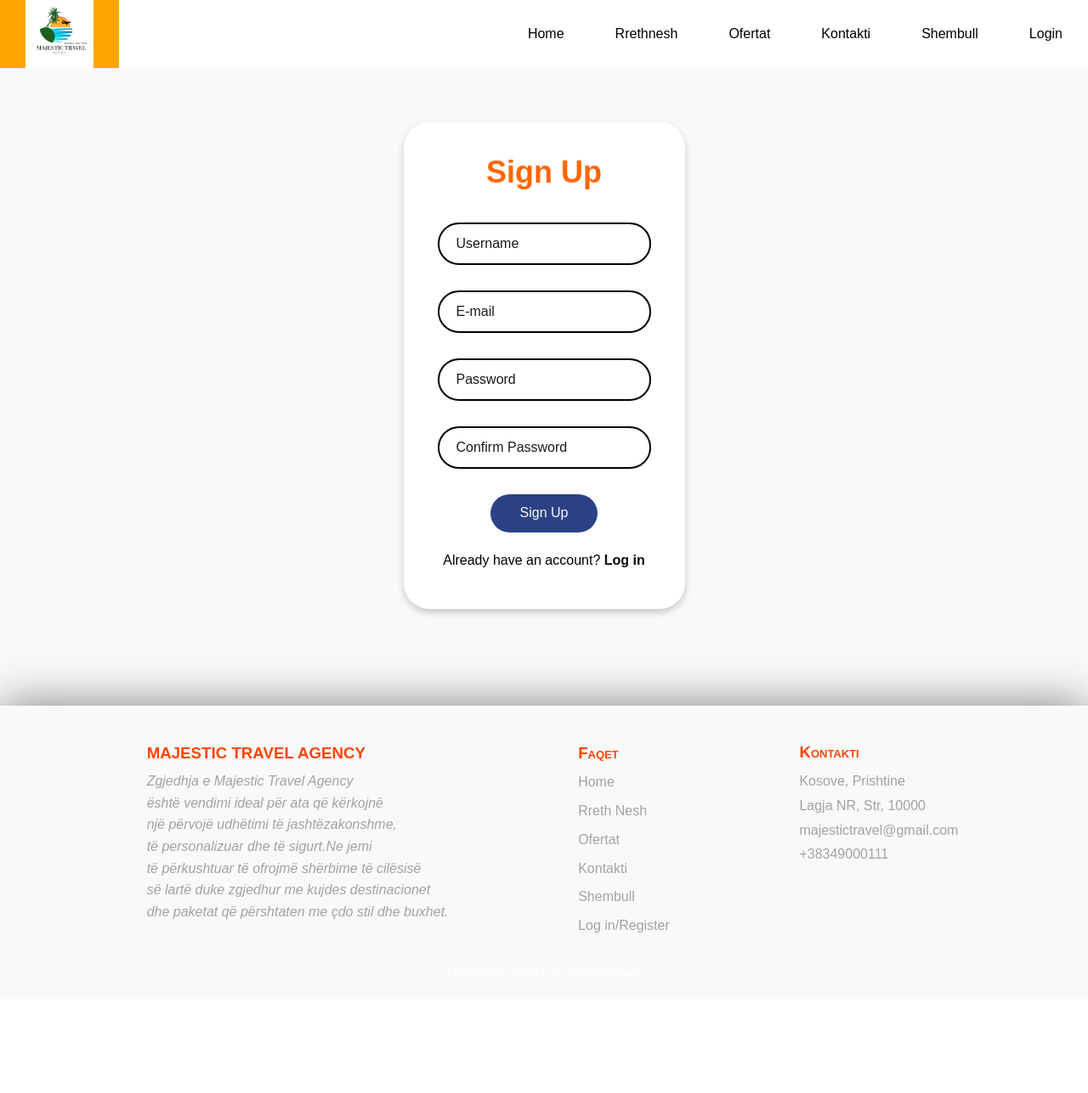
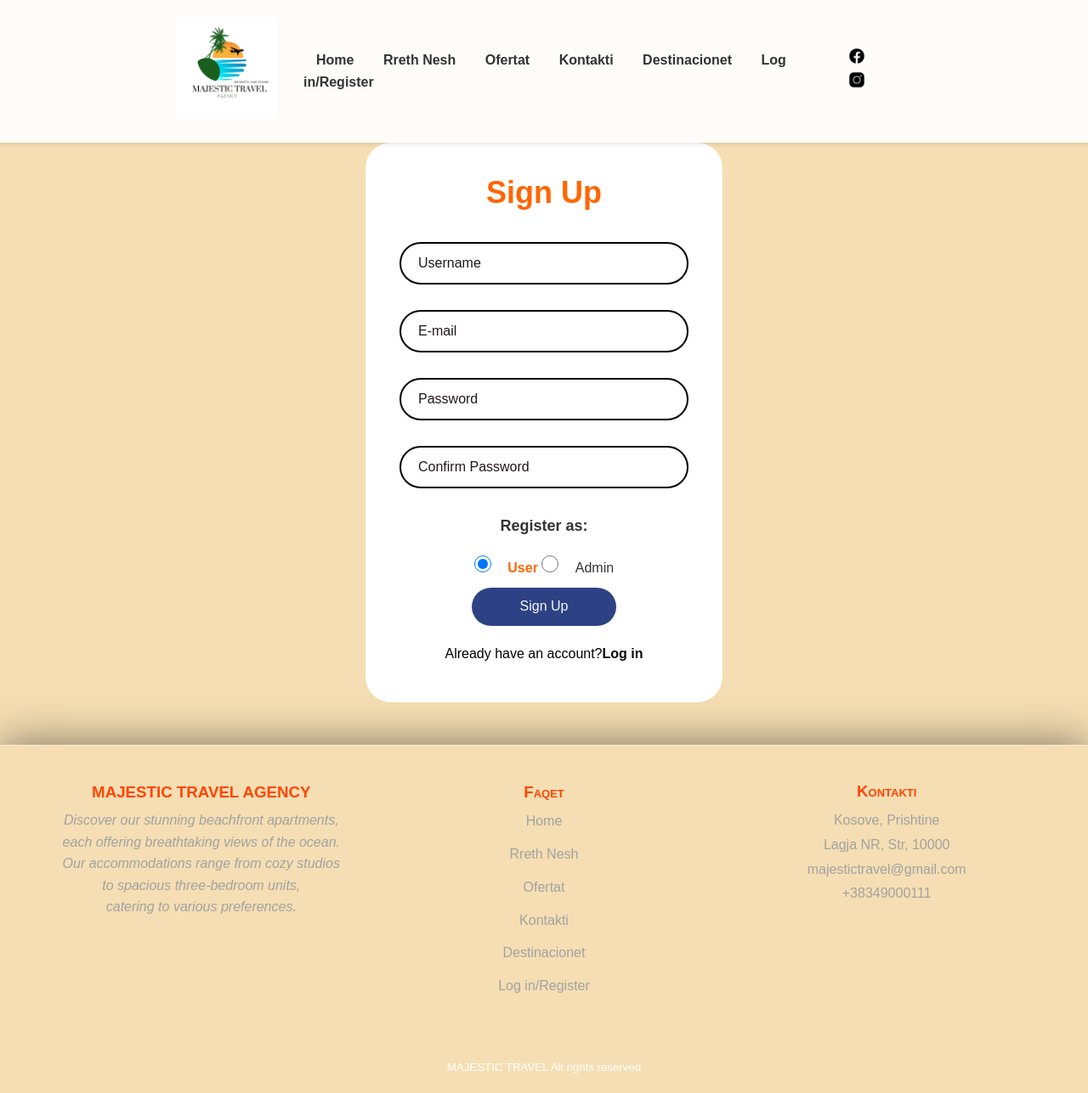
Before and after one commit to OketaShuki/TravelAgencyProjekti, a PHP site: page /register.php in a window 1280 px wide. Shown: the whole page at 85% size. Before the commit the page ends 1098 px from the top, so only its background shows below. Run offline with PHP 8.4, Linux system fonts and the light colour scheme.

Commit message:
Ndarja e roleve admin dhe user te register forma ku pastaj keto te dhena shkojne ne dashboard punime ne php css javascript

```diff
--- a/register.css
+++ b/register.css
@@ -6,121 +6,69 @@
 }
 
 body {
-    background-color: #f9f9f9;
+  background-color: wheat; /* background color of register */
   color: #333;
   line-height: 1.6;
 }
 
-  /*Stilimi i Headerit */
-  nav{
-    background-color: white;
-    box-shadow: 3px 3px 5px rgba(0, 0, 0, 0.1);
-    height: 80px;
-  }
-  nav ul{
-    width: 100%;
-    list-style: none;
+/* Header styling */
+.headerContainer {
   display: flex;
-    justify-content: flex-end;
+  justify-content: space-between;
   align-items: center;
-  }
-  nav li{
-    height: 80px;
+  padding: 20px 5%;
+  position: sticky;
+  top: 0;
+  background-color: rgba(255, 255, 255, 0.9);
+  box-shadow: 0 2px 5px rgba(0, 0, 0, 0.1);
+  z-index: 1000;
 }
 
-  nav a{
-    height: 100%;
-    padding: 0 30px;
+.headerContainer a {
   text-decoration: none;
-    display: flex;
-    align-items: center;
-    color: black;
-  }
-  nav a:hover{
-    background-color: orange;
-  }
-  nav li:first-child{
-    margin-right: auto;
-    padding: 0%;
+  color: #333;
+  font-weight: 600;
+  margin: 0 15px;
 }
 
-  nav li:last-child {
-    display: flex;
-    align-items: center;
-    height: 50px;
-  }
-  nav li:last-child img {
-    height: 30px;
-    width: 30px;
-    padding: 10px;
+.headerContainer a:hover {
+  color: #ff6600;
 }
 
-  nav li:last-child a:hover {
-    background-color: orange;
+
+  .logoand img {
+    width: 120px;
+    height: auto;
+    margin-right: 15px;
 }
-  .sidebar {
-    position: fixed;
-    top: 0;
-    right: 0;
-    height: 100vh;
-    width: 250px;
-    z-index: 999;
-    background-color: rgba(255, 255, 255, 0.2);
-    backdrop-filter: blur(10px);
-    box-shadow: -10px 0 10px rgba(0, 0, 0, 0.1);
-    display: none;
-    flex-direction: column;
-    align-items: flex-start;
-    justify-content: flex-start;
+
+.socialmedias img {
+  max-height: 20px;
+  margin-left: 10px;
 }
-  .sidebar li{
-    width: 100%;
-  }
-  .sidebar a{
-    width: 100%;
-  }
-  .menu-button{
-    display: none;
-  }
-  @media (max-width: 800px) {
-    .hideOnMobile{
-        display: none;
-    }
-    .menu-button {
-        display: block;
-    }
-  }
-  @media (max-width: 400px) {
-    .sidebar{
-        width: 100%;
-    }
-  }
-  /* end of header */
+/*             heAader                        */
 
-
-  /* Stilizimi i main  */
-
-  .wrapper-background {
-    margin: auto;
-    margin-bottom: auto;
-    background-color: #f9f9f9;
-    width: 100%;
+.body3 {
   display: flex;
   justify-content: center;
   align-items: center;
-
+  min-height: 100vh;
+  background: url(img.16.jpg) no-repeat;
+  background-size: cover;
+  background-position: center;
+  background-color: rgb(255, 255, 255);
 
 }
 
 .wrapper3 {
-      width: auto;
+  width: 420px;
+  background: transparent;
   background-color: rgb(255, 255, 255);
   color: whitesmoke;
+  backdrop-filter: blur(5px);
   border-radius: 30px;
   padding: 30px 40px;
-      margin-top: 5%;
-      margin-bottom: 5%;
-      box-shadow: 0 4px 8px rgba(0, 0, 0, 0.2);
+  margin: auto;
 }
 
 
@@ -148,12 +96,12 @@
   border: 2px solid rgb(0, 0, 0);
   border-radius: 40px;
   font-size: 16px;
-      color: rgb(0, 0, 0);
+  color: rgb(166, 47, 47);
   padding: 20px 20px 20px 20px;
 }
 
 .input-box3 input {
-      color: rgb(0, 0, 0);
+  color: rgb(226, 24, 24);
 }
 
 .input-box3 i {
@@ -193,9 +141,61 @@
 .input-box3 input::placeholder {
   color: rgb(31, 24, 24);
 }
+/* Role Selection Section */
+.roles {
+margin-top: 20px;
+text-align: center;
+}
+
+.roles p {
+font-size: 18px;
+font-weight: bold;
+color: #333;
+margin-bottom: 10px;
+}
+
+.role-option {
+margin: 10px 0;
+display: inline-block;
+}
+
+.roles input[type="radio"] {
+margin-right: 10px;
+cursor: pointer;
+width: 20px;
+height: 20px;
+}
+
+/* Make sure labels are visible and styled properly */
+.roles label {
+font-size: 16px;
+cursor: pointer;
+color: #333;
+font-weight: normal;
+margin-left: 5px;
+}
+
+/* Add hover effect */
+.roles label:hover {
+color: #ff6600;
+}
+
+/* Style for checked radio button */
+.roles input[type="radio"]:checked + label {
+font-weight: bold;
+color: #ff6600;
+}
+
+.roles label p {
+display: inline;
+color: #333;
+font-size: 16px;
+margin: 0;
+}
 
 
-/*Stilizimi i footer */
+/*     footer css  ====================================*/
+
 .footer-content{
 font-family: sans-serif;
 font-weight: 300;
@@ -244,44 +244,29 @@
 padding-bottom: 5px;
 font-family: sans-serif;
 font-variant: small-caps;
-  display: flex;
-	flex-direction: column;
-	flex-wrap: nowrap;
-	justify-content: flex-start;
-	align-items: baseline;
-	align-content: center;
 }
 
-.nav-elements {
-  display: flex;
-	flex-direction: column;
-	flex-wrap: nowrap;
-	justify-content: flex-start;
-	align-items: baseline;
-	align-content: center;
-  gap: 5px;
+.nav-elements{
+width: auto;
+cursor: pointer;
+font-family: sans-serif;
 }
 
-.nav-elements a {
+.nav-elements :hover{
+color: #ff4500;
+}
+
+.nav-elements>a{
 line-height: 1.8em;
 text-decoration: none;
 color: rgb(162, 162, 162);
-  font-family: sans-serif;
 }
-
-.nav-elements a:hover {
-  color: #ff4500;
-}
-
 
 .footer-contact{
 line-height: 1.8em;
 display: flex;
 flex-direction: column;
-	flex-wrap: nowrap;
-	justify-content: flex-start;
-	align-items: baseline;
-	align-content: center;
+text-align: center;
 }
 
 .footer-contact>p, .fcontact-a>a{
@@ -301,83 +286,55 @@ footer{
 box-shadow: 0 0 50px rgba(0, 0, 0, 0.5);
 margin-top: 50px;
 }
-@media (max-width: 750px) {
-  .pershkrimet-container {
-    display: flex;
-    flex-direction: column;
-    padding: 20px 5%;
-    justify-content: center;
-    align-items: center;
+
+/* Desktop */
+@media (min-width: 1024px) {
+.headerContainer {
+  padding: 20px 15%;
 }
 
-  .pershkrimi, .pershkrimi1 {
-    width: 100%; /* Siguron që elementi mbulon gjithë gjerësinë e ekranit */
-    padding: 15px; /* Hapësirë anash për të dhënë estetikë */
-    box-sizing: border-box; /* Përfshin padding brenda gjerësisë */
-    text-align: center; /* Qendron përmbajtjen për pajisje të vogla */
-  }
-
-  .pershkrimi img, .pershkrimi1 img {
-    width: 100%; /* Siguron që imazhi përshtatet në ekran */
-    height: auto; /* Ruaj raportin e aspektit të imazhit */
+.mySlides img {
+  height: 700px;
 }
 
 .row, .row1 {
-    width: 100%; /* Mbulo gjithë ekranin për çdo rresht */
-    margin: 10px 0; /* Hapësirë midis rreshtave */
-  }
-  .slideshow-container {
-    max-width: 100%;
-    height: 300px; /* Redukto lartësinë e sliderit për pajisjet më të vogla */
-    overflow: hidden;
+  width: 45%;
 }
 
-  .mySlides img {
-    width: 100%;
-    height: 300px; /* Për të ruajtur lartësinë e sliderit gjatë responsivitetit */
-    object-fit: cover; /* Siguro që imazhi të mbulojë zonën e sliderit pa humbur përpjesëtimet */
+.footer-div {
+  flex-direction: row;
+  justify-content: space-between;
+  padding: 40px 5%;
 }
 
-  .text {
-    font-size: 1.2rem; /* Redukto madhësinë e tekstit për ekranet e vogla */
+.footer-contact, .footer-nav, .travel-footer {
+  text-align: center;
+  width: 30%;
 }
 
-  .prev, .next {
-    font-size: 18px; /* Redukto madhësinë e butonave për navigim */
-    padding: 10px;
+.footer-nav .nav-elements,
+.footer-contact .fcontact-a {
+  display: flex;
+  flex-direction: column;
+  align-items: center;
+  gap: 10px;
 }
 
-  .dot {
-    height: 10px; /* Redukto madhësinë e pikave */
-    width: 10px;
+.nav-elements a, .fcontact-a a {
+  text-align: center;
 }
 }
-@media (max-width: 750px) {
-  .footer-div {
-    flex-direction: column; /* Kalon në kolonë */
-    align-items: flex-start; /* Vendos elementët në të majtë */
-    padding: 20px; /* Hapësirë nga skajet */
-    gap: 20px; /* Hapësirë ndërmjet elementëve */
+
+@media (max-width: 800px) {
+.hideOnMobile{
+    display: none;
 }
-
-  .travel-footer, .footer-nav, .footer-contact {
-    width: 100%; /* Mbulojnë gjerësinë e ekranit */
-    margin-bottom: 15px; /* Hapësirë poshtë çdo seksioni */
-  }
-
-  .travel-footer p, .footer-contact p, .nav-elements a {
-    text-align: left; /* Teksti i vendosur në të majtë */
-  }
-
-  .nav-elements {
-    display: flex;
-    flex-direction: column; /* Elementët në kolonë për të qëndruar njëra poshtë tjetrës */
-    align-items: flex-start; /* Teksti i vendosur në të majtë */
-
-  }
-  .nav-titulli{
-    display: flex;
-    justify-content: flex-start;
-
+.menu-button {
+    display: block;
 }
 }
+@media (max-width: 400px) {
+.sidebar{
+    width: 100%;
+}
+}
--- a/register.php
+++ b/register.php
@@ -1,3 +1,46 @@
+<?php
+include('DatabaseConnection.php');
+
+$db = new DatabaseConnection();
+$conn = $db->startConnection();
+
+
+$message = '';
+$messageType = '';
+
+
+if ($_SERVER['REQUEST_METHOD'] == 'POST') {
+
+    if (isset($_POST['username'], $_POST['password'], $_POST['email'], $_POST['confirm_password'])) {
+
+        $username = $_POST['username'];
+        $password = $_POST['password'];
+        $email = $_POST['email'];
+        $confirmPassword = $_POST['confirm_password'];
+
+
+        if ($password !== $confirmPassword) {
+            $message = "Passwords do not match!";
+            $messageType = "error";
+        } else {
+
+            $hashedPassword = password_hash($password, PASSWORD_DEFAULT);
+
+
+            $query = "INSERT INTO users (username, email, password) VALUES (:username, :email, :password)";
+            $stmt = $conn->prepare($query);
+
+
+            $stmt->bindParam(':username', $username);
+            $stmt->bindParam(':email', $email);
+            $stmt->bindParam(':password', $hashedPassword);
+            $stmt->execute();
+        }
+    }
+}
+?>
+
+
 <!DOCTYPE html>
 <html lang="en">
 <head>
@@ -5,82 +48,74 @@
     <meta name="viewport" content="width=device-width, initial-scale=1.0">
     <title>Majestic Travel Agency</title>
     <link rel="stylesheet" href="register.css">
-    <script>
-        function showSidebar(){
-            const sidebar = document.querySelector('.sidebar')
-            sidebar.style.display = 'flex'
-        }
-        function hideSidebar(){
-            const sidebar = document.querySelector('.sidebar')
-            sidebar.style.display = 'none'
-        }
-    </script>
 </head>
 <body>
-<nav>
-    <ul class="sidebar">
-        <li onclick="hideSidebar()"><a href="#"><img src="fototprojekt/close.png" alt="close" height="26" width="26"></a></li>
-        <li><a href="index.php">Home</a></li>
-        <li><a href="rrethnesh.php">Rrethnesh</a></li>
-        <li><a href="ofertat.php">Ofertat</a></li>
-        <li><a href="contactus.php">Kontakti</a></li>
-        <li><a href="shembull.php">Shembull</a></li>
-        <li><a href="login.php">Login</a></li>
-    </ul>
-    <ul>
-        <li class=""><a class="logo-1" href="index.php"><img src="fototprojekt/LogoProjektit.png" alt="LogoProjektit" height="80" width="80"></a></li>
-        <li class="hideOnMobile"><a href="index.php">Home</a></li>
-        <li class="hideOnMobile"><a href="rrethnesh.php">Rrethnesh</a></li>
-        <li class="hideOnMobile"><a href="ofertat.php">Ofertat</a></li>
-        <li class="hideOnMobile"><a href="contactus.php">Kontakti</a></li>
-        <li class="hideOnMobile"><a href="shembull.php">Shembull</a></li>
-        <li class="hideOnMobile"><a href="login.php">Login</a></li>
-        <li onclick=showSidebar()><a class="menu-button" href="#"><img src="fototprojekt/threebars.png" alt="threebars" height="26" width="26"></a></li>
-    </ul>
-</nav>
+    <header class="headerContainer">
+        <div class="logoand">
+            <a href="index.php">
+                <img src="fototprojekt/LogoProjektit.png" alt="Logo">
+            </a>
+        </div>
+        <div class="faqet">
+            <a href="index.php">Home</a>
+            <a href="rrethnesh.php">Rreth Nesh</a>
+            <a href="ofertat.php">Ofertat</a>
+            <a href="contactus.php">Kontakti</a>
+            <a href="shembull.php">Destinacionet</a>
+            <a href="login.php">Log in/Register</a>
+        </div>
+        <div class="socialmedias">
+            <a href="https://www.facebook.com/"><img src="fototprojekt/ikonafacebook.png" alt="Facebook"></a>
+            <a href="https://www.instagram.com/"><img src="fototprojekt/ikonainstagramit.png" alt="Instagram"></a>
+        </div>
+    </header>
     <main>
-        <div class="wrapper-background">
         <div class="wrapper3">
             <form action="" class="form3" method="post">
                 <h1>Sign Up</h1>
 
                 <div class="input-box3">
-                        <input type="text" placeholder="Username" >
-
+                    <input type="text" name="username" placeholder="Username" required>
+                    <i class='bx bxs-user-circle'></i>
                 </div>
                 <div class="input-box3">
-                        <input type="email" placeholder="E-mail" >
-
+                    <input type="email" name="email" placeholder="E-mail" required>
+                    <i class='bx bxs-user-circle'></i>
                 </div>
                 <div class="input-box3">
-                        <input type="password" placeholder="Password" >
-
+                    <input type="password" name="password" placeholder="Password" required>
+                    <i class='bx bxs-user-circle'></i>
                 </div>
                 <div class="input-box3">
-                        <input type="password" placeholder="Confirm Password" >
-
+                    <input type="password" name="confirm_password" placeholder="Confirm Password" required>
+                    <i class='bx bxs-user-circle'></i>
+                </div>
+                <!-- Role selection for user/admin -->
+                <div class="roles">
+                 <p>Register as:</p>
+                 <div class="role-option">
+                    <input type="radio" id="user" name="role" value="user" checked>
+                 <label for="user">User</label>
+                </div>
+                 <div class="role-option">
+                 <input type="radio" id="admin" name="role" value="admin">
+               <label for="admin">Admin</label>
+    </div>
 </div>
 
                 <button type="submit" class="btn3">Sign Up</button>
                 <div class="back-to-login">
-                        <p>Already have an account?
-                            <a href="login.php">Log in</a></p>
-                    </div>
+                    <p>Already have an account?<a href="login.php">Log in</a></p>
                 </div>
             </form>
+        </div>
+    </main>
 
-        </div>
-
-    </main>
-    <script src="register.js"></script>
     <footer>
         <div class="footer-div">
             <div class="travel-footer">
                 <h3 class="travel-titulli">MAJESTIC TRAVEL AGENCY</h3>
-            <p>Zgjedhja e Majestic Travel Agency <br>është vendimi ideal për ata që kërkojnë <br>
-                një përvojë udhëtimi të jashtëzakonshme,
-                <br>të personalizuar dhe të sigurt.Ne jemi <br>të përkushtuar të ofrojmë shërbime të cilësisë <br>së lartë duke zgjedhur me kujdes destinacionet <br>
-                 dhe paketat që përshtaten me çdo stil dhe buxhet. </p>
+                <p>Discover our stunning beachfront apartments, <br>each offering breathtaking views of the ocean. <br>Our accommodations range from cozy studios <br> to spacious three-bedroom units, <br>catering to various preferences. </p>
             </div>
             <div class="footer-nav">
                 <h3 class="nav-titulli">Faqet</h3>
@@ -89,7 +124,7 @@
                     <a href="rrethnesh.php">Rreth Nesh</a>
                     <a href="ofertat.php">Ofertat</a>
                     <a href="contactus.php">Kontakti</a>
-                <a href="shembull.php">Shembull</a>
+                    <a href="shembull.php">Destinacionet</a>
                     <a href="login.php">Log in/Register</a>
                 </div>
             </div>
@@ -99,10 +134,10 @@
                 <p>Lagja NR, Str, 10000</p>
                 <p>majestictravel@gmail.com</p>
                 <p>+38349000111</p>
-
             </div>
         </div>
         <h5 class="footer-content">MAJESTIC TRAVEL All rights reserved</h5>
     </footer>
+    <script src="register.js"></script>
 </body>
 </html>
```
Also changed, not shown: register.js (indentation only). Lines whose indentation alone changed are shown as unchanged.
